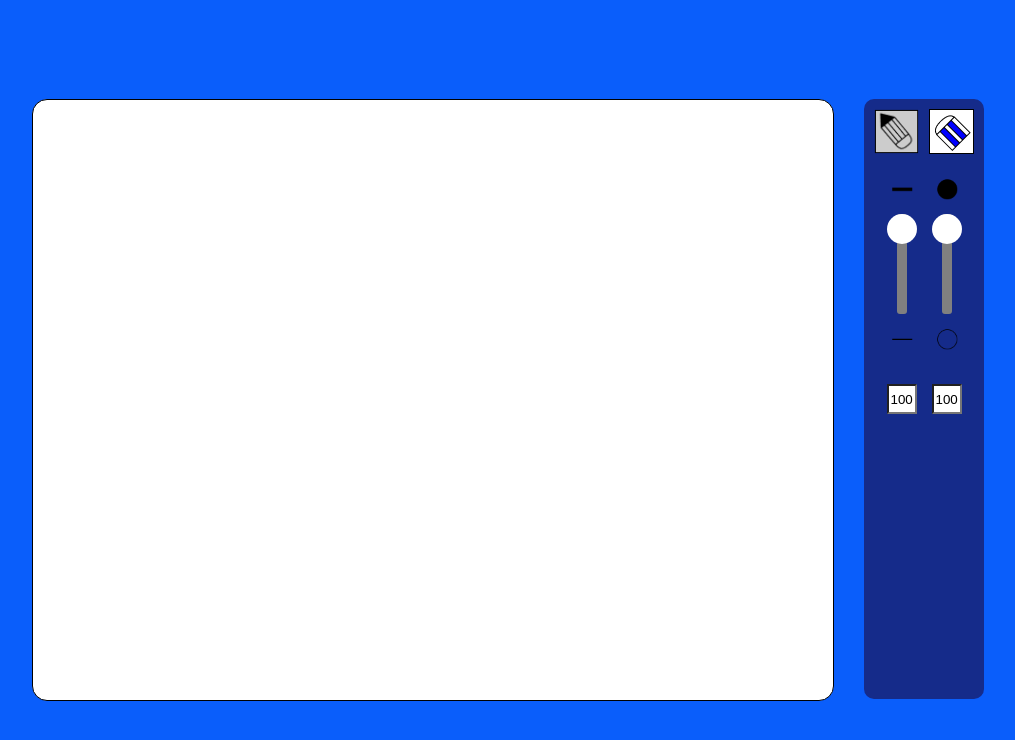
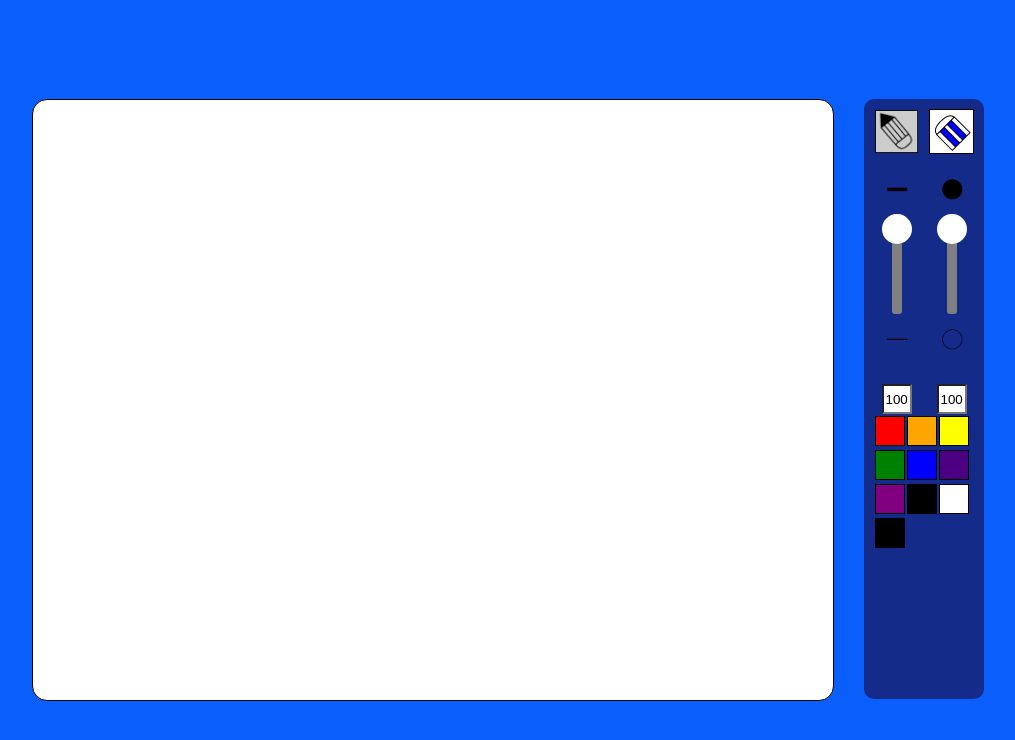
Before and after one commit to tzuPersonal/draw, a Vue app: page / in a window 1280 px wide. Shown: the top 740 px of the page, without its empty margins (132-1147 px from the left). Built offline with nearby package versions, Linux system fonts and the light colour scheme.

Commit message:
toggle color by default color

```diff
--- a/module/js/draw.js
+++ b/module/js/draw.js
@@ -1,12 +1,13 @@
+/* eslint-disable import/no-mutable-exports */
 /* eslint-disable no-param-reassign */
 let canvas;
 let isDrawing = false;
 let x = 0;
 let y = 0;
-let settingColor = 'black';
 let settingSize = 10;
 let settingOpacity = 1;
 
+export let settingColor = '#000000';
 // set
 export const setBrushSize = (size) => {
   settingSize = size;
--- a/src/components/ToolPanel/ToolPanel.vue
+++ b/src/components/ToolPanel/ToolPanel.vue
@@ -1,21 +1,43 @@
 <template>
   <div
-    class="toolPanel"
+    class="toolPanel flex column"
   >
     <div
-      class="flex row justify-center align-center"
+      class="flex row justify-between align-center"
     >
       <ScrollBar v-for="(setting, index) in settings" :key="index"
         :settingName="setting"
+      />
+    </div>
+    <div
+      class="color flex row wrap"
+    >
+      <div v-for="(defaultColor, index) in defaultColors" :key="index"
+        :style="{
+          'background-color': defaultColor
+        }"
+        class="defaultColor"
+        @click="toggleColor(defaultColor)"
+      />
+      <div
+        class="currentColor"
+        :style="{
+          '--currentColor': color
+        }"
       />
     </div>
   </div>
 </template>
 
 <script setup>
+import { color } from './store';
 import ScrollBar from '../ScrollBar/ScrollBar.vue';
 
 const settings = ['brush', 'opacity'];
+const defaultColors = ['red', 'orange', 'yellow', 'green', 'blue', 'indigo', 'purple', 'black', 'white'];
+const toggleColor = (defaultColor) => {
+  color.value = defaultColor;
+};
 
 </script>
 
@@ -25,5 +47,20 @@ const settings = ['brush', 'opacity'];
   width: 100%;
   border-radius: 10px;
   margin: 10px 0;
+
+  .color {
+    --currentColor: black;
+
+    > div {
+      width: 30px;
+      height: 30px;
+      margin: 2px 1px;
+      border: 1px solid black;
+    }
+
+    .currentColor {
+      background-color: var(--currentColor);
+    }
+  }
 }
 </style>
--- a/src/components/ToolPanel/store.js
+++ b/src/components/ToolPanel/store.js
@@ -1,4 +1,5 @@
-import { ref, reactive } from 'vue';
+import { ref, reactive, watch } from 'vue';
+import { setColor, settingColor } from '../../../module/js/draw';
 import ToolPanelName from './ToolPanelName';
 
 const toolPanelName = ref('');
@@ -20,3 +21,9 @@ export const toggleToolPanelVisible = (name, force) => {
   visibleToolName[name] = visible;
   toolPanelName.value = visible ? name : '';
 };
+
+export const color = ref(settingColor);
+
+watch(color, () => {
+  setColor(color.value);
+});
--- a/src/components/Tools/Tools.vue
+++ b/src/components/Tools/Tools.vue
@@ -15,6 +15,7 @@
 <script setup>
 import { ref } from 'vue';
 import { setColor } from '../../../module/js/draw';
+import { color } from '../ToolPanel/store';
 import Tool from './Tool.vue';
 import ToolPanel from '../ToolPanel/ToolPanel.vue';
 
@@ -23,7 +24,7 @@ const tools = ref(
     {
       name: 'pencil',
       callback: () => {
-        setColor('black');
+        setColor(color.value);
       },
     },
     {
```
